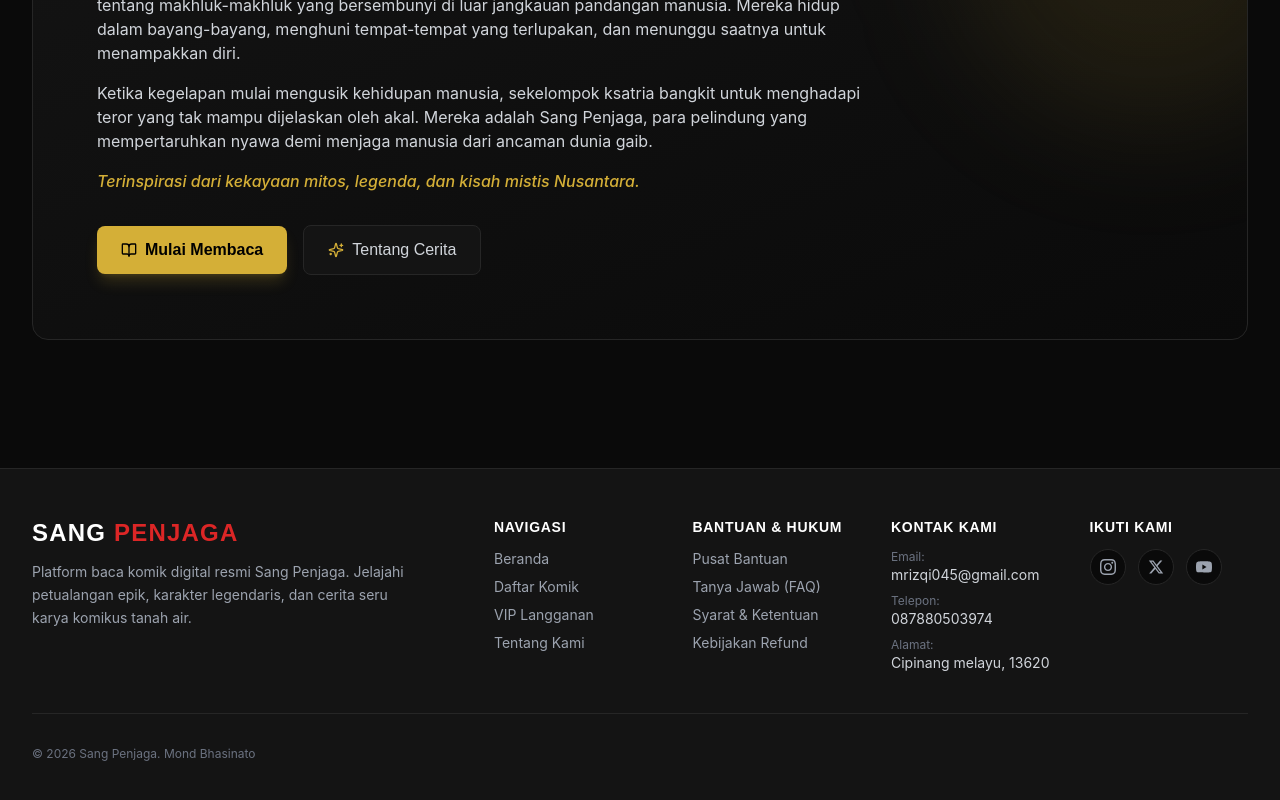
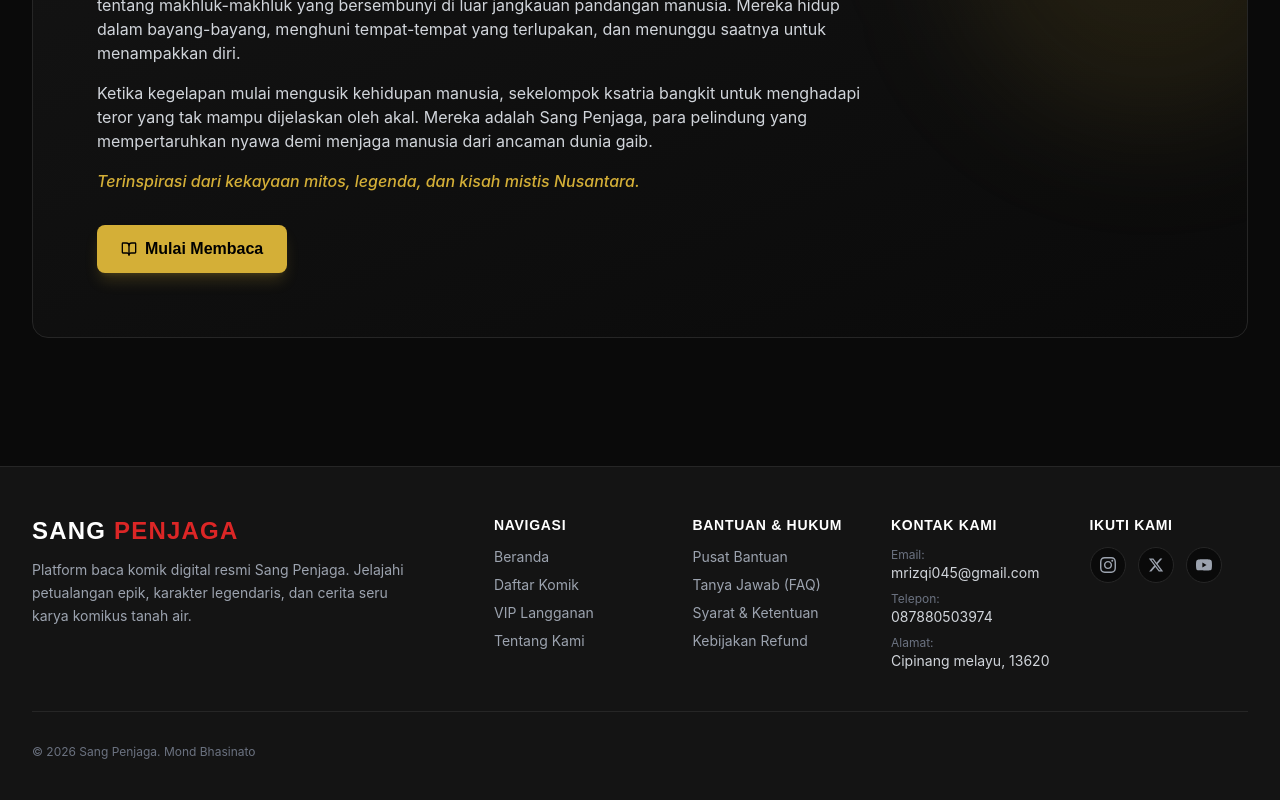
Before and after one commit to penjagasang1-maker/sangpenjaga, a Next.js app: page / in a window 1280 px wide. Shown: the part 1599-2399 px from the top of the page. Built offline with nearby package versions, Linux system fonts and the light colour scheme; no server answers; the database is empty; what @tidbcloud/serverless would draw is missing.

Commit message:
fix(home): remove Tentang Cerita button from about section

```diff
--- a/app/(public)/page.tsx
+++ b/app/(public)/page.tsx
@@ -1,5 +1,5 @@
 import Link from 'next/link'
-import { BookOpen, Shield, Sparkles } from 'lucide-react'
+import { BookOpen } from 'lucide-react'
 import HeroBanner from '@/components/home/HeroBanner'
 import ComicSection from '@/components/home/ComicSection'
 import { db } from '@/lib/db'
@@ -104,14 +104,6 @@ export default async function HomePage() {
                   <BookOpen className="w-4 h-4" />
                   <span>Mulai Membaca</span>
                 </Link>
-
-                <Link
-                  href="/tentang"
-                  className="inline-flex items-center gap-2 border border-dark-border hover:border-gold text-gray-300 hover:text-white font-heading font-medium text-sm sm:text-base px-6 py-3 rounded-lg bg-dark-card hover:bg-dark-hover transition-colors"
-                >
-                  <Sparkles className="w-4 h-4 text-gold" />
-                  <span>Tentang Cerita</span>
-                </Link>
               </div>
             </div>
           </div>
```
